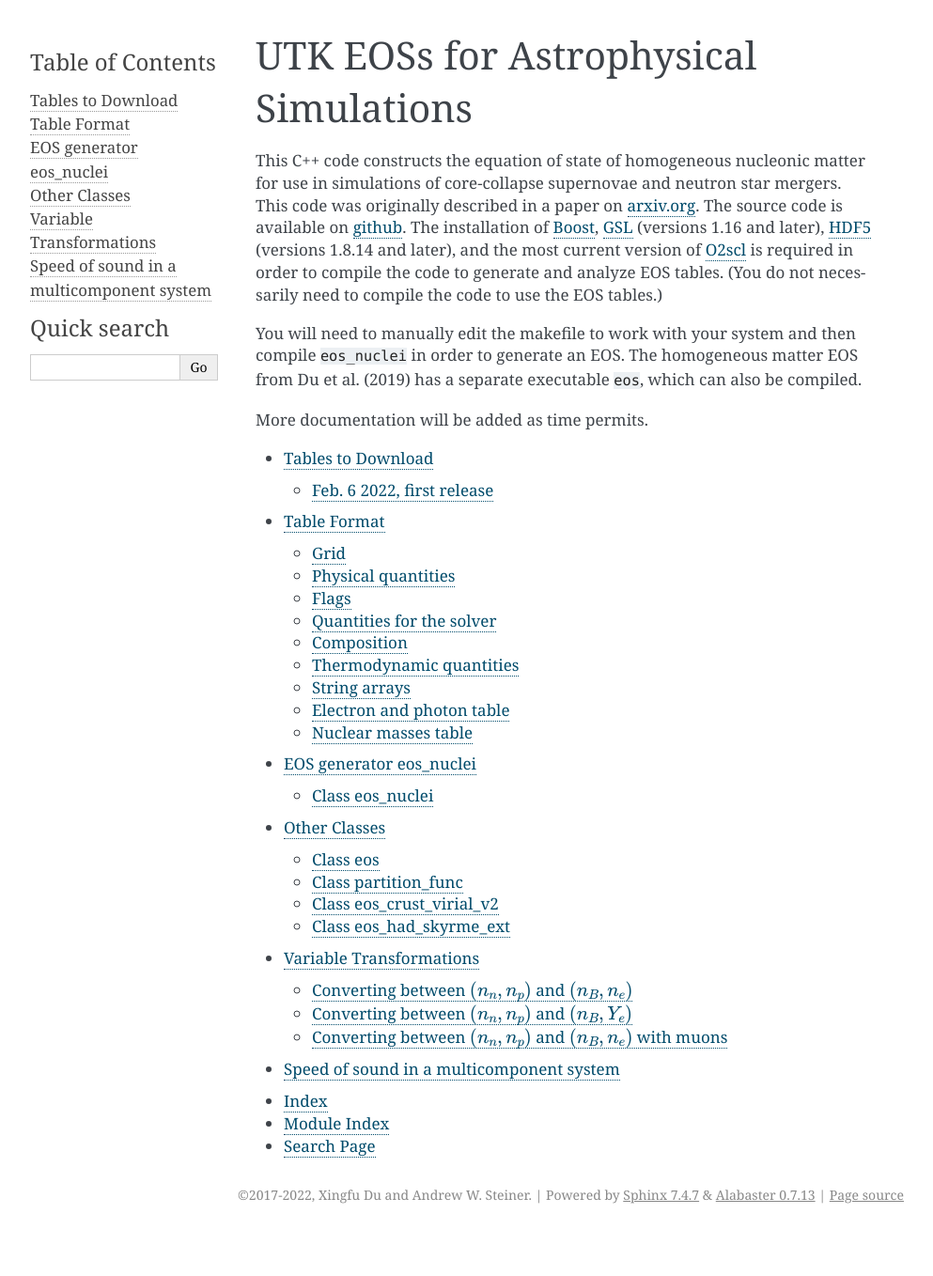
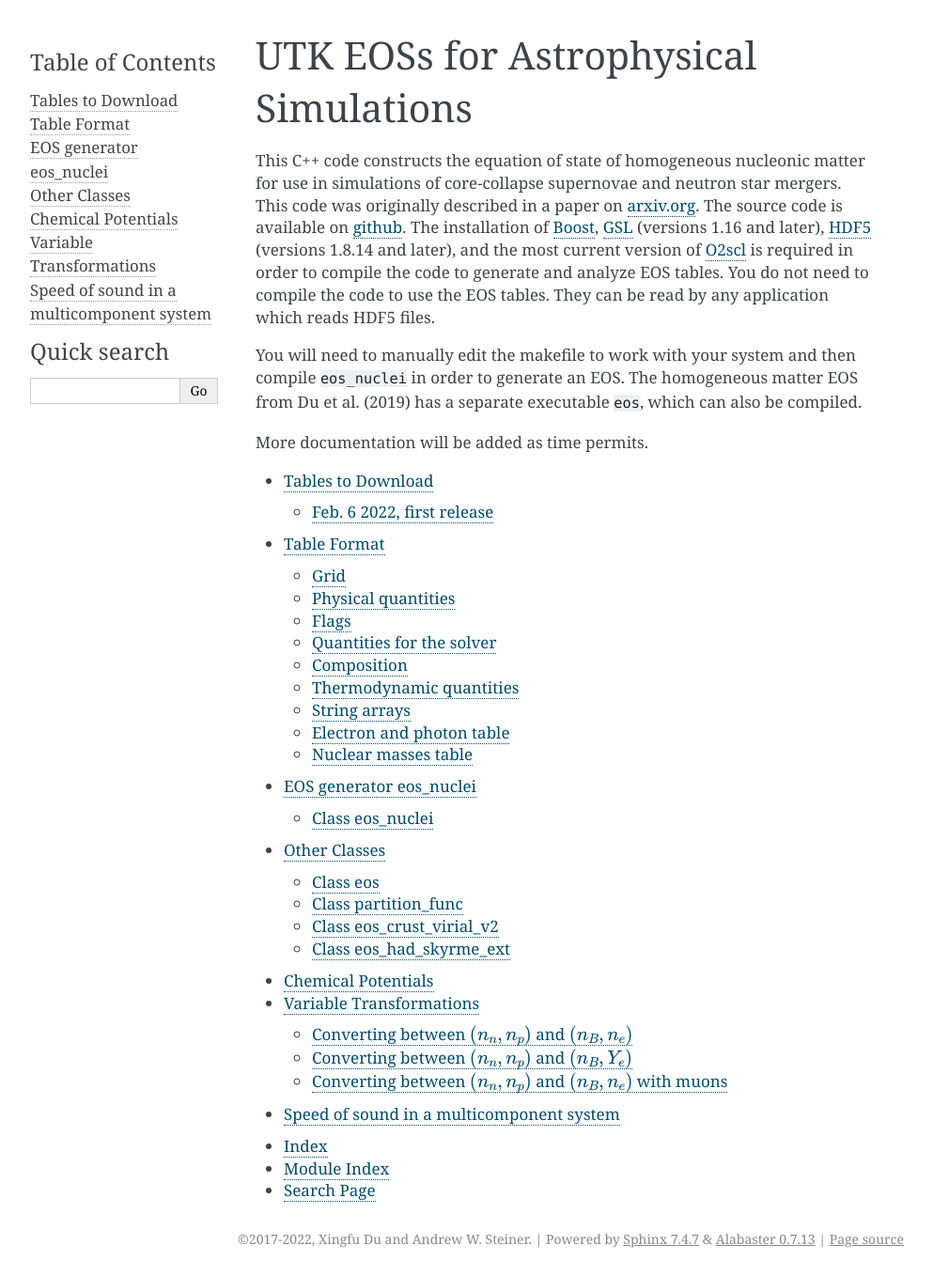
Before and after one commit to np3m/e4mma, a Sphinx documentation site: the page built from doc/index.rst, in a window 1280 px wide. Shown: the whole page at 94% size, without its empty margins (148-1141 px from the left). Built offline with Sphinx 7.4.7, drawn with Linux system fonts in a browser that asks for light colours; pages that are not in the unit, such as notebooks, are missing from menus; before the commit the page ends 1311 px from its top, so only the background shows below that.

Commit message:
Updating docs.

```diff
--- a/doc/index.rst
+++ b/doc/index.rst
@@ -10,10 +10,10 @@ installation of `Boost <http://www.boost.org>`_, `GSL
 <http://www.gnu.org/software/gsl>`_ (versions 1.16 and later), `HDF5
 <http://www.hdfgroup.org>`_ (versions 1.8.14 and later), and the most
 current version of `O2scl
-<https://neutronstars.utk.edu/code/o2scl/index.html>`_ is required
-in order to compile the code to generate and analyze EOS tables.
-(You do not necessarily need to compile the code to use the EOS
-tables.)
+<https://neutronstars.utk.edu/code/o2scl/index.html>`_ is required in
+order to compile the code to generate and analyze EOS tables. You do
+not need to compile the code to use the EOS tables. They can be read
+by any application which reads HDF5 files.
 
 You will need to manually edit the makefile to work with your system
 and then compile ``eos_nuclei`` in order to generate an EOS. The
```
Also changed, not shown: other parts of doc/index.rst (+1 -0 lines), doc/chem_pot.rst (added, +78 -0 lines).
